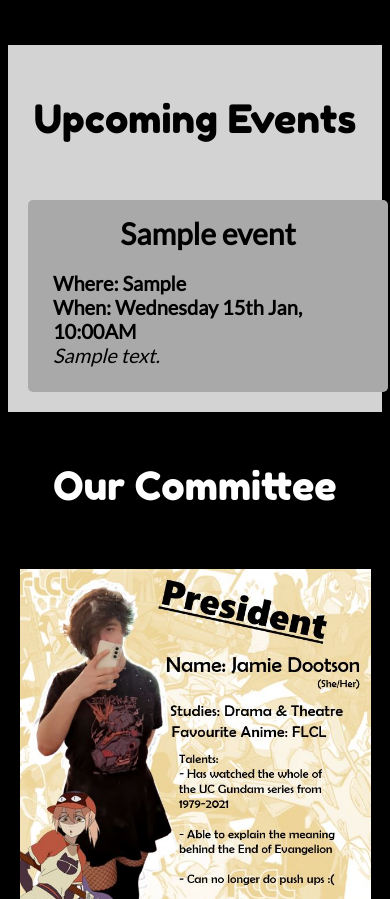
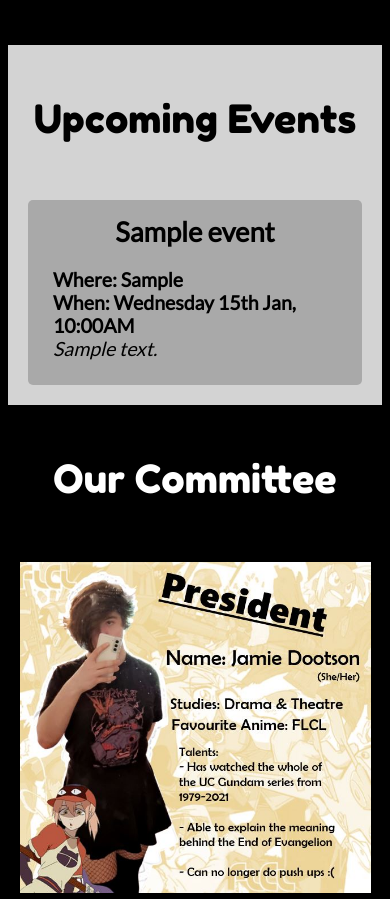
Before and after one commit to lwarchive/animesoc-website, a Django app: page / in a window 390 px wide. Shown: the part 1546-2445 px from the top of the page. Run offline with Django 3.2, Linux system fonts and the light colour scheme; tables that the repository leaves empty hold one stand-in row (values such as "Sample post").

Commit message:
responsive events
fuck anyone with a screen that is 634 pixels wide. fuck you. i dont care

```diff
--- a/animesocsite/static/style.css
+++ b/animesocsite/static/style.css
@@ -209,7 +209,7 @@ a {
 
 .eventsdisplay {
     display: grid;
-    grid-template-columns: repeat(auto-fit, minmax(400px, 1fr));
+    grid-template-columns: repeat(auto-fit, minmax(300px, 1fr));
     grid-gap: 1rem;
     grid-auto-flow: row;
     margin-left: auto;
@@ -227,7 +227,7 @@ a {
 }
 
 .eventTitle {
-    font-size: 30px;
+    font-size: 7vw;
     padding-top: 10px;
     padding-inline: 10px;
     text-align: center;
@@ -235,7 +235,17 @@ a {
 
 .eventDesc {
     padding: 20px;
-    font-size: 20px;
+    font-size: 5vw;
+}
+
+@media screen and (min-width: 630px) {
+    .eventTitle {
+        font-size: 40px;
+    }
+
+    .eventDesc {
+        font-size: 20px;
+    }
 }
 
 .committee {
```
